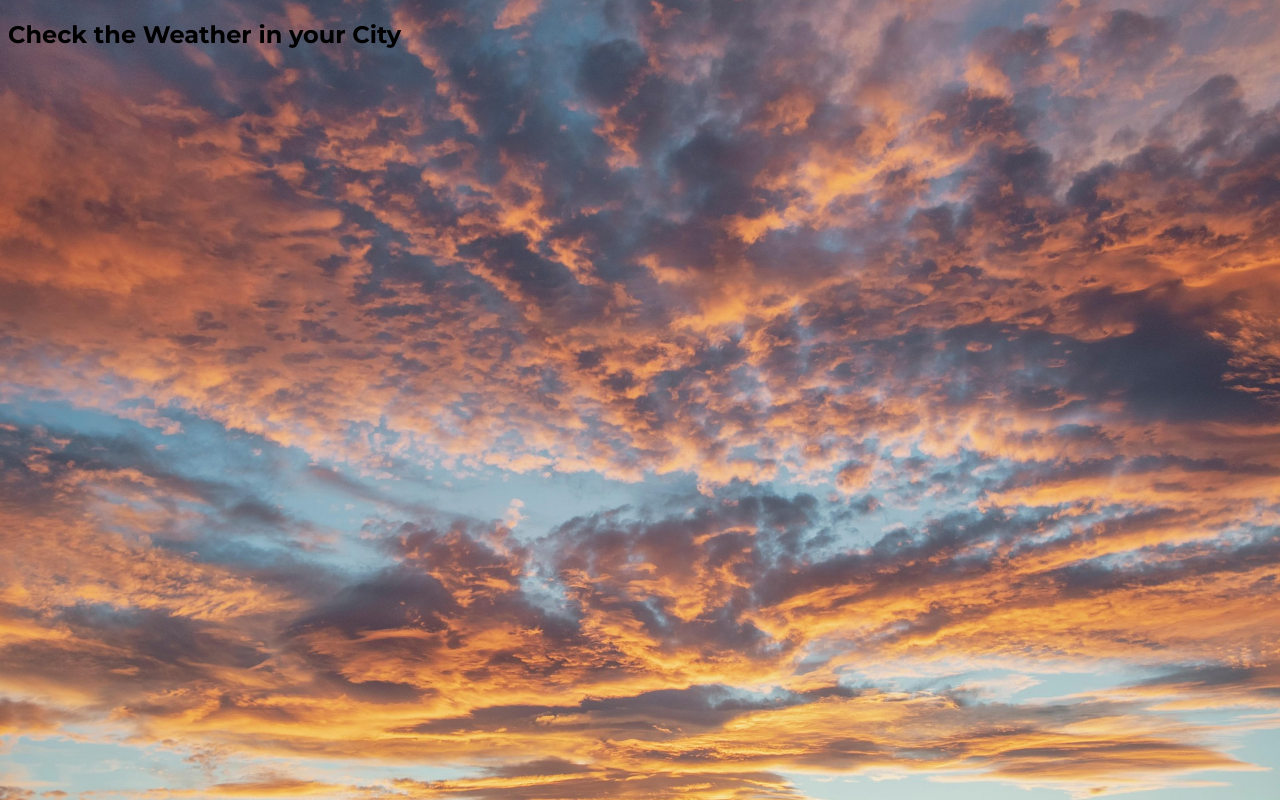
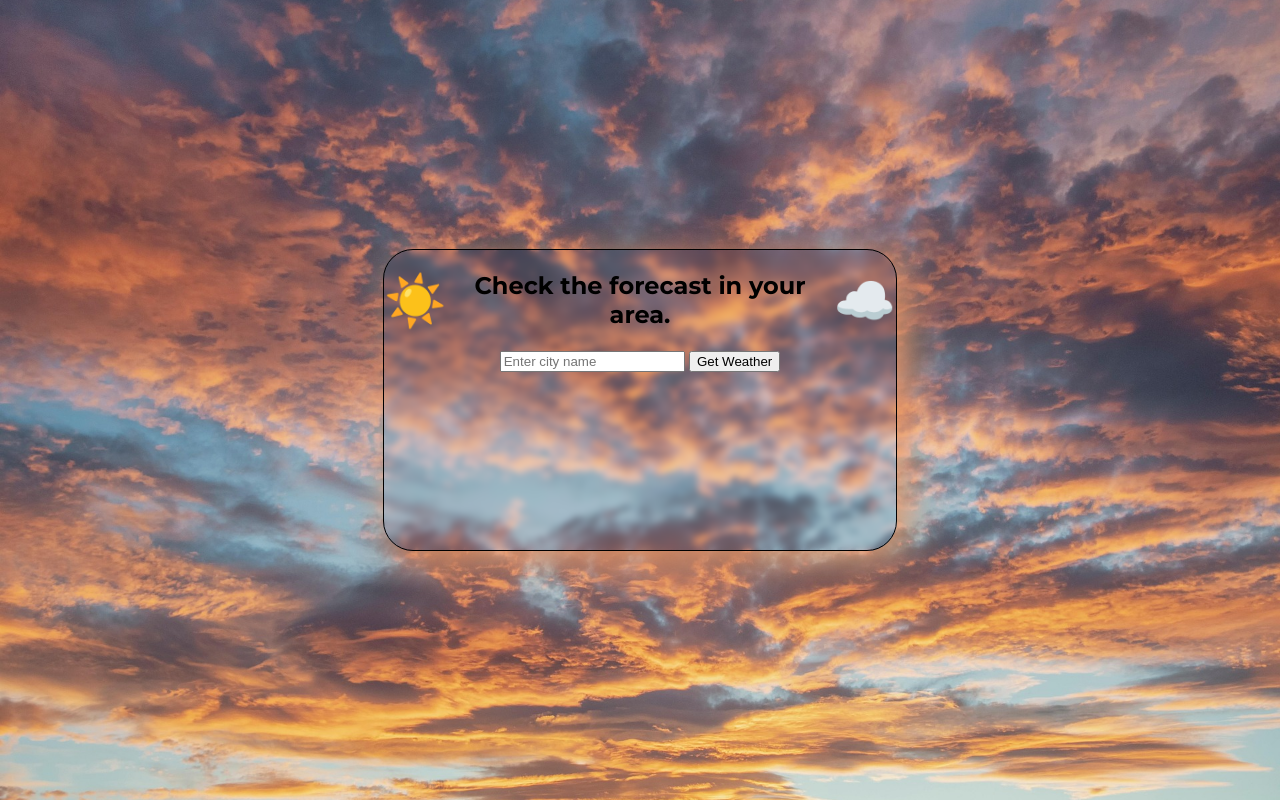
Before and after one commit to JS-Learning-Path/JS-Web, a plain HTML site: page Weather app/index.html in a window 1280 px wide. Drawn offline with Linux system fonts and the light colour scheme; a web font is replaced by a local one.

Commit message:
Add weather app UI components and initial README content
- Updated index.html to include input field and button for city weather check.
- Enhanced styling in style.css for better layout and design.
- Added images for UI representation.
- Created README.md with asynchronous programming tasks and examples.

```diff
--- a/Weather app/index.html
+++ b/Weather app/index.html
@@ -10,7 +10,14 @@
 
 <body>
     <div class="container">
-        <h2>Check the Weather in your City</h2>
+        <h2><span class="sun">☀️</span>Check the forecast in your area. <span class="cloud">☁️</span></h2>
+        <div class="input-btn">
+            <input type="text" id="cityInput" placeholder="Enter city name">
+            <button id="getWeatherBtn">Get Weather</button>
+        </div>
+    </div>
+    <span class="spinner"></span>
+    <div class="weatherResult"></div>
     </div>
     <script src="index.js"></script>
 </body>
--- a/Weather app/style.css
+++ b/Weather app/style.css
@@ -8,3 +8,29 @@ body {
     background-attachment: fixed;
     font-family: Montserrat, sans-serif;
 }
+h2{
+    display: flex;
+    justify-content: center;
+    align-items: center;
+    gap: 10px;
+}
+.container{
+    width: 40%;
+    max-width: 100%;
+    position: absolute;
+    top: 50%;
+    left: 50%;
+    transform:translate(-50%,-50%);
+    backdrop-filter: blur(3px);
+    text-align: center;
+    border: 1px solid black;
+    box-shadow: 10px 10px 40px rgb(233, 152, 101);
+    border-radius: 30px;
+    height: 300px;
+}
+.cloud{
+    font-size: 50px;
+}
+.sun{
+    font-size: 50px;
+}
```
Also changed, not shown: Weather app/README.md (added), images/image-1.png (added), images/image-2.png (added), images/image-3.png (added), images/image.png (added).
